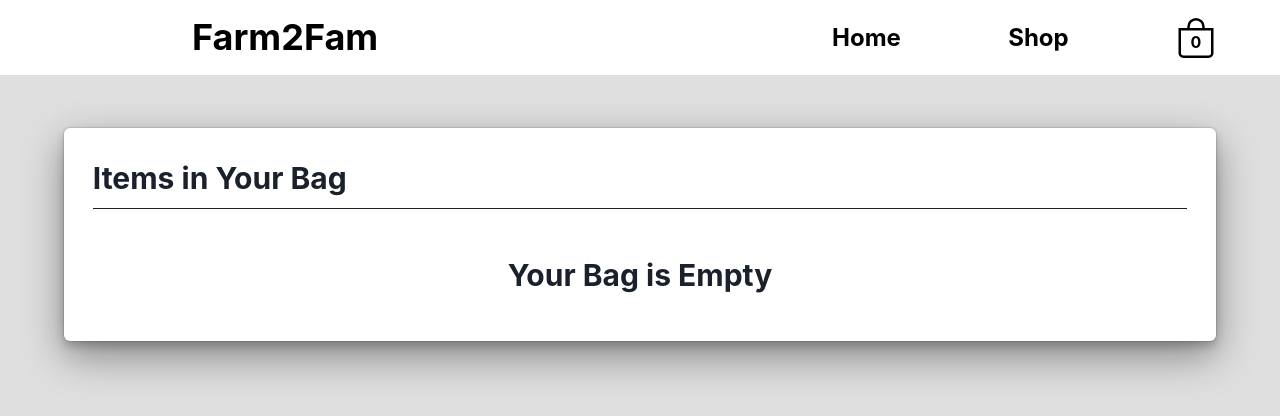
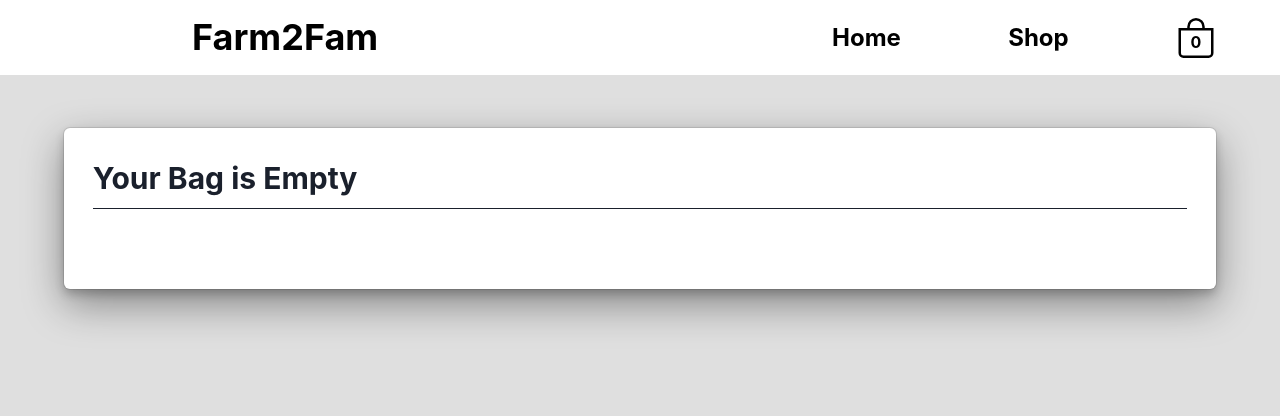
Before and after one commit to curtag/react-shop, a React (Create React App) app: page /cart in a window 1280 px wide. Shown: the top 416 px of the page. Built offline with nearby package versions, Linux system fonts and the light colour scheme.

Commit message:
tweak empty cart display

```diff
--- a/src/pages/Cart.js
+++ b/src/pages/Cart.js
@@ -1,5 +1,5 @@
 import { Button } from "@chakra-ui/button";
-import { Box, Flex, Heading, HStack, Text, VStack } from "@chakra-ui/layout";
+import { Box, Flex, Heading, HStack, Spacer, Text, VStack } from "@chakra-ui/layout";
 import Item from "../components/cart/Item";
 
 
@@ -38,12 +38,6 @@ const Cart = ({shopItems,
           dispatchCartItems={dispatchCartItems}
         />
       ))
-    )
-  }
-
-  const EmptyCart = () => {
-    return (
-      <Heading as="h2" size="lg" fontWeight="normal" align="center" py="3rem" fontWeight="bold">Your Bag is Empty</Heading>
     )
   }
 
@@ -105,11 +99,11 @@ const Cart = ({shopItems,
               xl: "left"
             }}
           >
-            Items in Your Bag
+            {shopItemsToRender.length !== 0 ? "Items in Your Bag" : "Your Bag is Empty"}
           </Heading>
           <Box>
             <ShopItems/>
-            {shopItemsToRender.length == 0 ? <EmptyCart/> : <CartTotal/>}
+            {shopItemsToRender.length !== 0 ? <CartTotal/> : <Box width="100%" py="2.5rem"/> }
           </Box>
         </Box>
         {shopItemsToRender.length !== 0 ?
```
